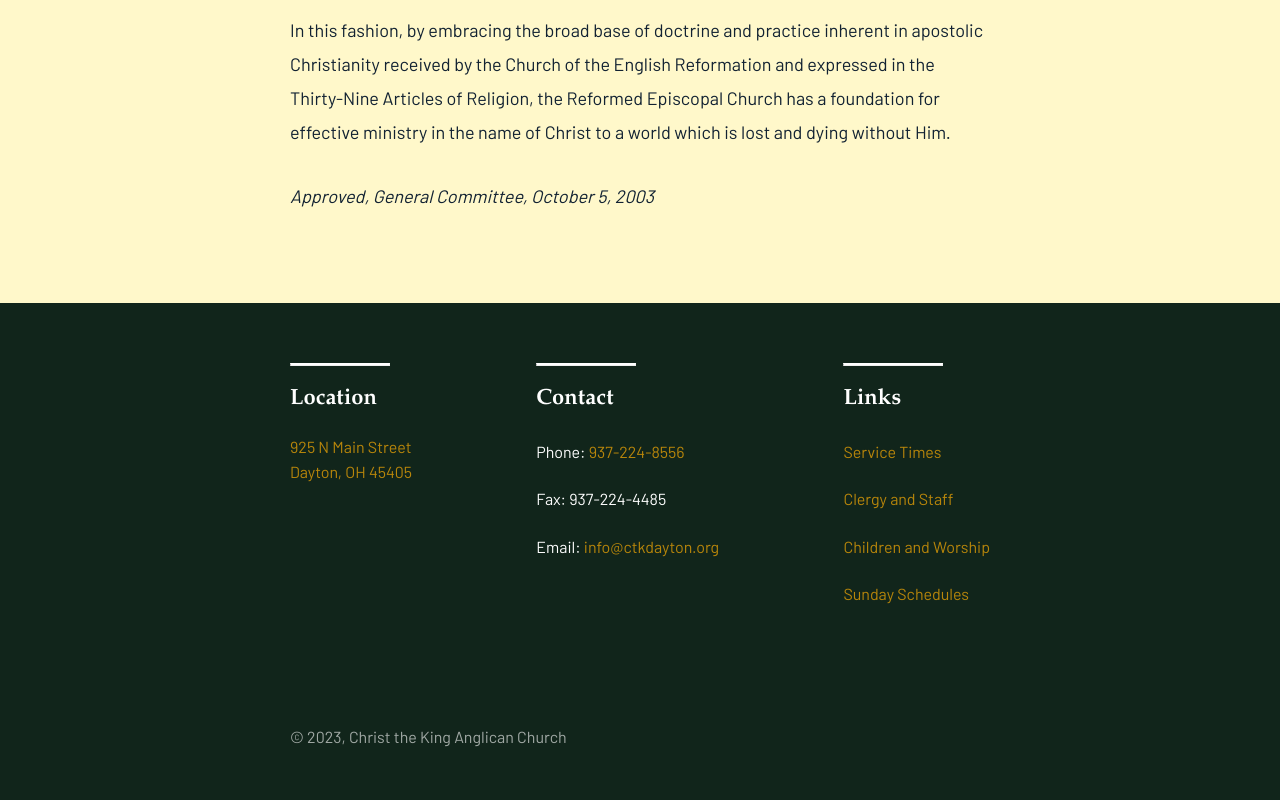
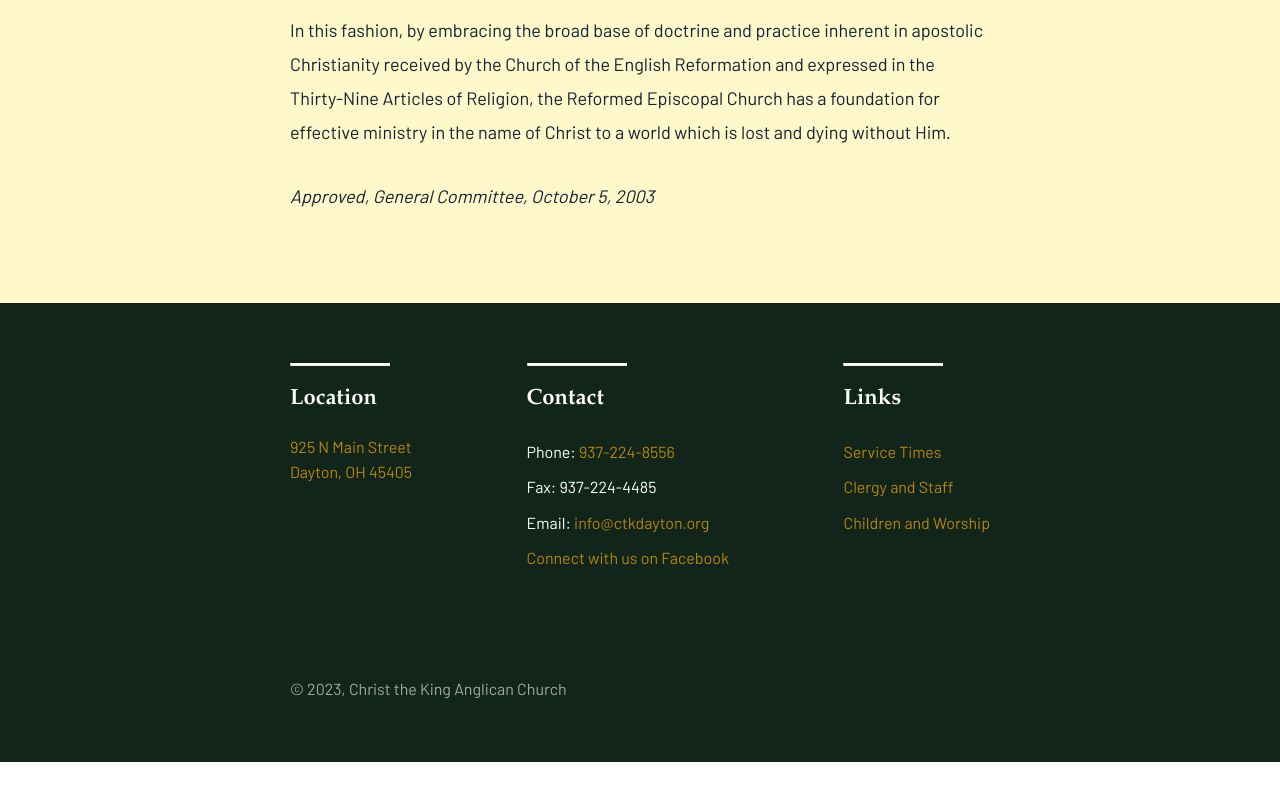
Before and after one commit to jonmcgill/ckrec, a Next.js app: page /rec in a window 1280 px wide. Shown: the part 1222-2022 px from the top of the page. After the commit the page ends 1984 px from the top, so only its background shows below. Built offline with nearby package versions, Linux system fonts and the light colour scheme; a web font is replaced by a local one.

Commit message:
A couple fixes

```diff
--- a/components/Footer.js
+++ b/components/Footer.js
@@ -43,6 +43,11 @@ export default function Footer() {
                     {content.Contact.email}
                   </a>
                 </li>
+                <li>
+                  <a href="https://www.facebook.com/ctkdayton/" target="__blank">
+                    Connect with us on Facebook
+                  </a>
+                </li>
               </ul>
             </div>
             <div className="footer-section">
@@ -62,11 +67,6 @@ export default function Footer() {
                 <li>
                   <Link href="/children-and-worship">
                     <a>Children and Worship</a>
-                  </Link>
-                </li>
-                <li>
-                  <Link href="/sunday-schedules">
-                    <a>Sunday Schedules</a>
                   </Link>
                 </li>
               </ul>
--- a/components/Md.js
+++ b/components/Md.js
@@ -29,7 +29,7 @@ export default function Md({ children }) {
           margin-left: 40px;
         }
 
-        li {
+        .md-content li {
           margin-bottom: 12px;
         }
 
```
